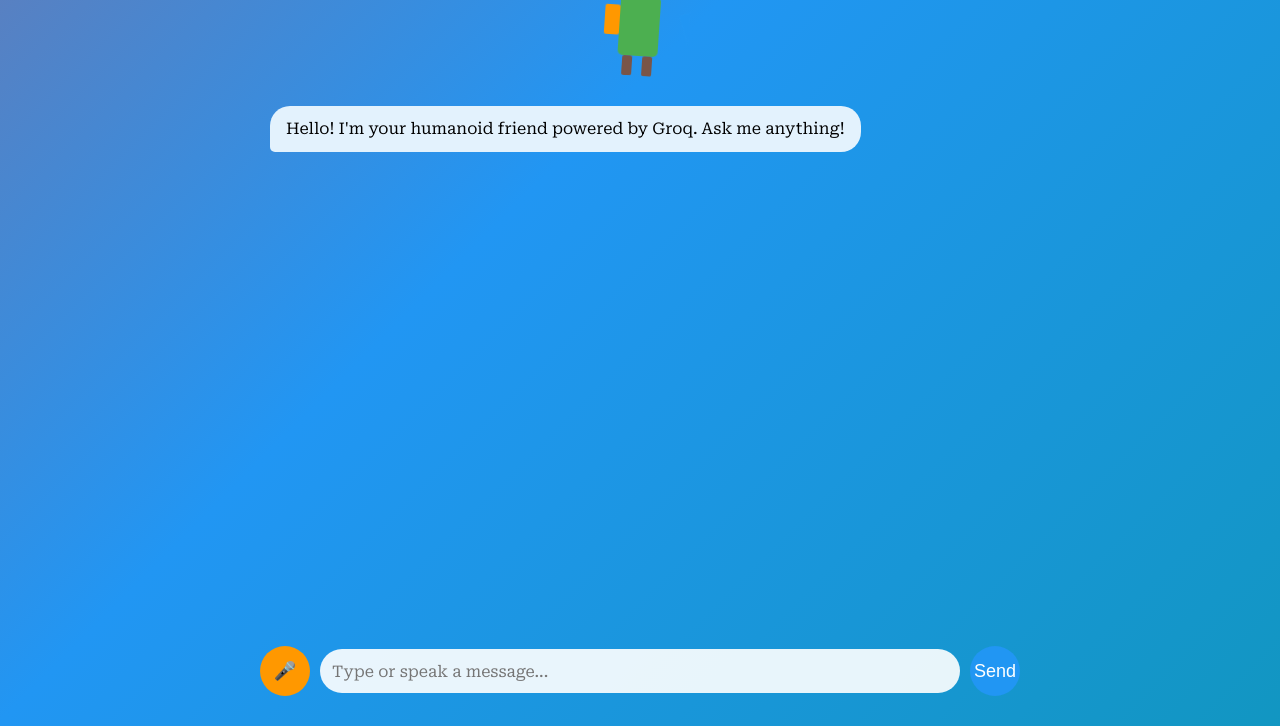
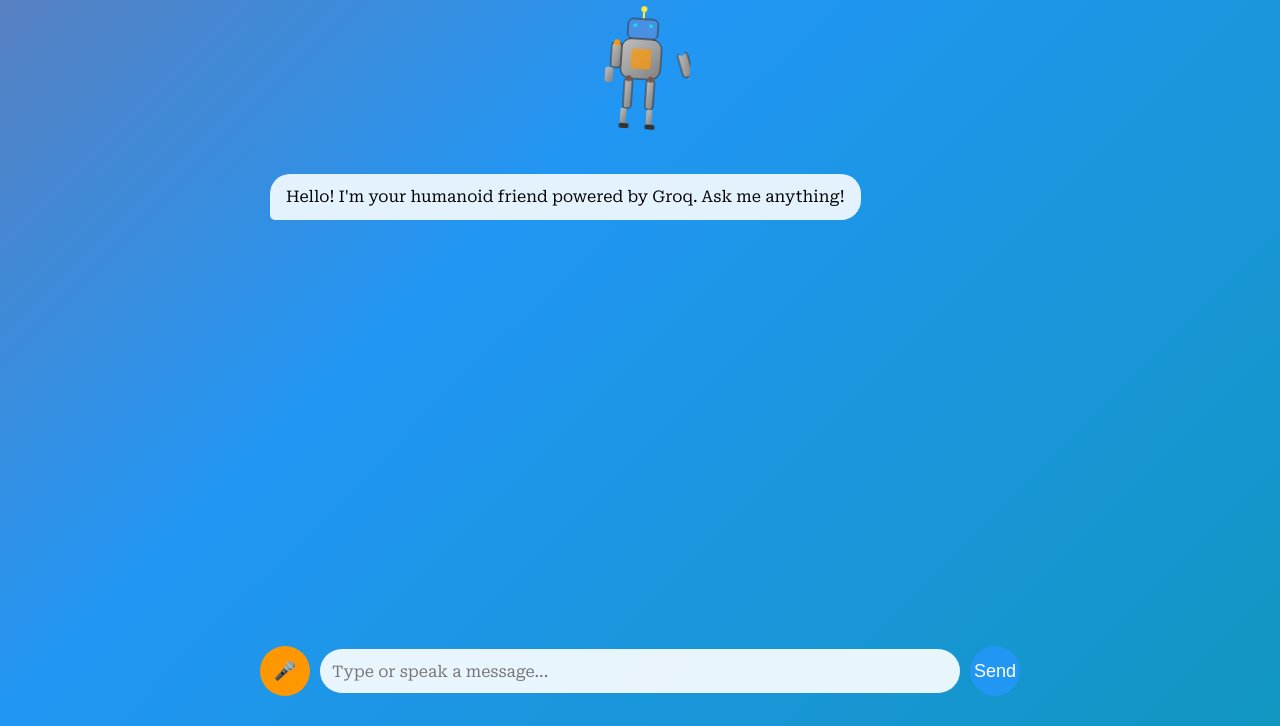
Before and after one commit to Ashu1906937/HUMANOID-CHATBOT, a plain HTML site: page index.html in a window 1280 px wide. Shown: the part 74-800 px from the top of the page. Drawn offline with Linux system fonts and the light colour scheme.

Commit message:
Update index.html

```diff
--- a/index.html
+++ b/index.html
@@ -3,6 +3,9 @@
 <head>
     <meta charset="UTF-8">
    <meta name="viewport" content="width=device-width, initial-scale=1.0, viewport-fit=cover">
+    <meta name="apple-mobile-web-app-capable" content="yes">
+    <meta name="apple-mobile-web-app-status-bar-style" content="black-translucent">
+    <meta name="theme-color" content="#FF9800">
     <title>Humanoid Chatbot</title>
     <link rel="stylesheet" href="styles.css">
     <link rel="preconnect" href="https://fonts.googleapis.com">
@@ -11,28 +14,62 @@
 </head>
 <body>
     <div class="container">
-        <!-- Humanoid Avatar -->
+        <!-- Header for Professional Look -->
+        <header class="header">
+            <h1>🤖 Humanoid Assistant</h1>
+        </header>
+
+        <!-- Enhanced Humanoid Avatar -->
         <div class="avatar">
-            <svg viewBox="0 0 100 120" class="robot-svg">
+            <svg viewBox="0 0 100 140" class="robot-svg" id="robot">
                 <defs>
-                    <linearGradient id="waveGrad" x1="0%" y1="0%" x2="100%" y2="0%">
-                        <stop offset="0%" style="stop-color:#FF9800;stop-opacity:1" />
-                        <stop offset="100%" style="stop-color:#2196F3;stop-opacity:1" />
+                    <linearGradient id="metal" x1="0%" y1="0%" x2="100%" y2="100%">
+                        <stop offset="0%" style="stop-color:#C0C0C0;stop-opacity:1" />
+                        <stop offset="100%" style="stop-color:#808080;stop-opacity:1" />
+                    </linearGradient>
+                    <linearGradient id="glow" x1="50%" y1="50%" x2="50%" y2="100%">
+                        <stop offset="0%" style="stop-color:#00FFFF;stop-opacity:0.8" />
+                        <stop offset="100%" style="stop-color:#00FFFF;stop-opacity:0" />
                     </linearGradient>
                 </defs>
+                <!-- Antenna -->
+                <line x1="50" y1="5" x2="50" y2="15" stroke="#FFEB3B" stroke-width="2"/>
+                <circle cx="50" cy="5" r="3" fill="#FFEB3B"/>
+                <!-- Head (Screen-like) -->
+                <rect x="35" y="15" width="30" height="20" rx="5" fill="#4A90E2" stroke="#333" stroke-width="1"/>
+                <!-- Eyes (Glowing) -->
+                <circle cx="42" cy="22" r="2" fill="url(#glow)"/>
+                <circle cx="58" cy="22" r="2" fill="url(#glow)"/>
                 <!-- Body -->
-                <rect x="30" y="40" width="40" height="60" rx="5" fill="#4CAF50" />
-                <!-- Head -->
-                <circle cx="50" cy="25" r="15" fill="#FFEB3B" />
-                <!-- Eyes -->
-                <circle cx="42" cy="22" r="2" fill="#000" />
-                <circle cx="58" cy="22" r="2" fill="#000" />
-                <!-- Arms -->
-                <rect x="15" y="50" width="15" height="30" rx="2" fill="#FF9800" class="arm-left" />
-                <rect x="70" y="50" width="15" height="30" rx="2" fill="#2196F3" class="arm-right" />
-                <!-- Legs -->
-                <rect x="35" y="100" width="10" height="20" rx="2" fill="#795548" />
-                <rect x="55" y="100" width="10" height="20" rx="2" fill="#795548" />
+                <rect x="30" y="35" width="40" height="40" rx="10" fill="url(#metal)" stroke="#333" stroke-width="1"/>
+                <!-- Chest Panel -->
+                <rect x="40" y="45" width="20" height="20" rx="3" fill="#FF9800" opacity="0.7"/>
+                <!-- Arms (Articulated) -->
+                <g class="arm-left">
+                    <rect x="20" y="40" width="10" height="25" rx="3" fill="url(#metal)" stroke="#333" stroke-width="1"/>
+                    <circle cx="25" cy="40" r="3" fill="#FF9800"/> <!-- Shoulder joint -->
+                    <rect x="15" y="65" width="8" height="15" rx="2" fill="url(#metal)"/> <!-- Forearm -->
+                </g>
+                <g class="arm-right">
+                    <rect x="70" y="40" width="10" height="25" rx="3" fill="url(#metal)" stroke="#333" stroke-width="1"/>
+                    <circle cx="75" cy="40" r="3" fill="#2196F3"/> <!-- Shoulder joint -->
+                    <rect x="75" y="65" width="8" height="15" rx="2" fill="url(#metal)"/> <!-- Forearm -->
+                    <circle cx="79" cy="65" r="2" fill="#2196F3"/> <!-- Elbow joint -->
+                </g>
+                <!-- Legs (Articulated) -->
+                <g class="leg-left">
+                    <rect x="35" y="75" width="8" height="30" rx="3" fill="url(#metal)" stroke="#333" stroke-width="1"/>
+                    <circle cx="39" cy="75" r="3" fill="#795548"/> <!-- Hip joint -->
+                    <rect x="33" y="105" width="6" height="15" rx="2" fill="url(#metal)"/> <!-- Shin -->
+                </g>
+                <g class="leg-right">
+                    <rect x="57" y="75" width="8" height="30" rx="3" fill="url(#metal)" stroke="#333" stroke-width="1"/>
+                    <circle cx="61" cy="75" r="3" fill="#795548"/> <!-- Hip joint -->
+                    <rect x="59" y="105" width="6" height="15" rx="2" fill="url(#metal)"/> <!-- Shin -->
+                </g>
+                <!-- Feet -->
+                <rect x="32" y="120" width="10" height="5" rx="2" fill="#333"/>
+                <rect x="58" y="120" width="10" height="5" rx="2" fill="#333"/>
             </svg>
         </div>
 
@@ -48,9 +85,13 @@
 
         <!-- Speaking Indicator -->
         <div id="speaking-indicator" class="speaking-indicator" style="display: none;">Bot is speaking...</div>
+
+        <!-- Loading Spinner (New for Professional Feel) -->
+        <div id="loading-spinner" class="loading-spinner" style="display: none;">
+            <div class="spinner"></div>
+        </div>
     </div>
 
     <script src="script.js"></script>
 </body>
-
 </html>
```
